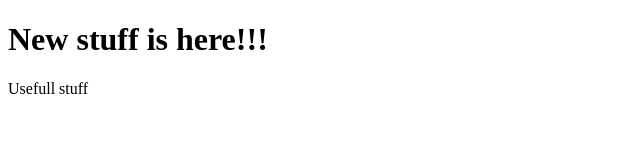
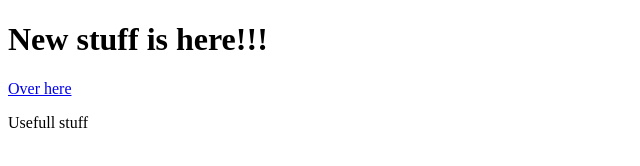
Before and after one commit to HeyAero/test-commit, a plain HTML site: page index.html in a window 1280 px wide. Shown: the whole page, without its empty margins (0-640 px from the left). Drawn offline with Linux system fonts and the light colour scheme.

Commit message:
add new content

```diff
--- a/index.html
+++ b/index.html
@@ -8,6 +8,9 @@
   </head>
   <body>
     <h1>New stuff is here!!!</h1>
+
+    <a href="https://getfutureproof.co.uk">Over here</a>
+
     <p>Usefull stuff</p>
   </body>
 </html>
```
